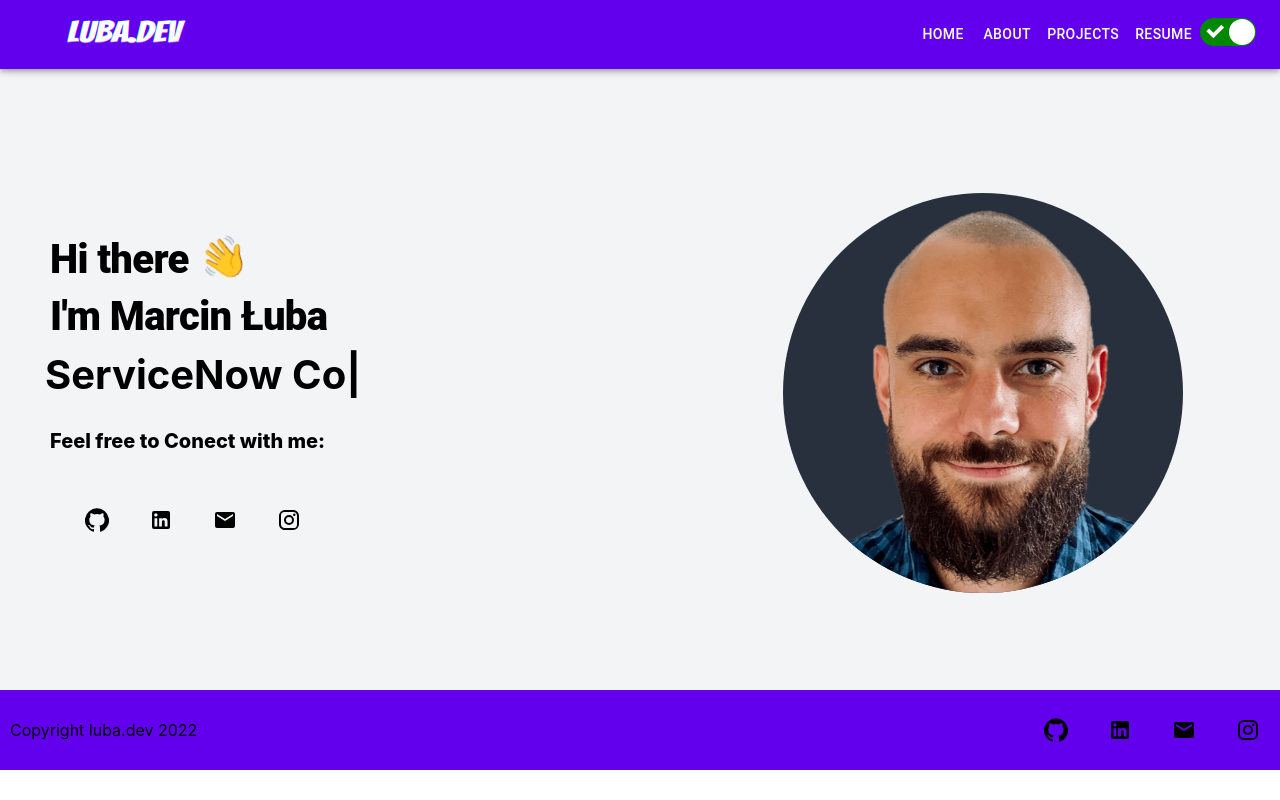
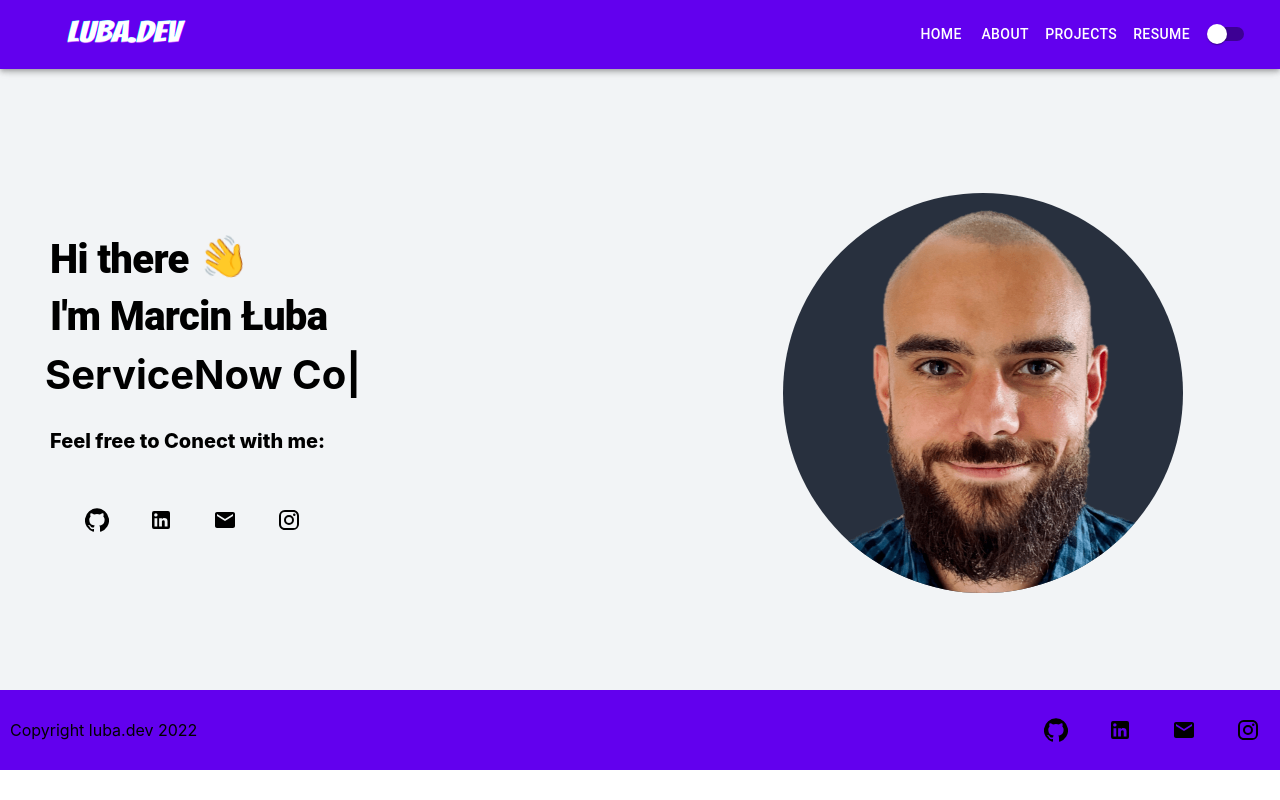
Before and after one commit to Majchrzak202/portfolio, a React (Create React App) app: page / in a window 1280 px wide. Built offline with nearby package versions, Linux system fonts and the light colour scheme.

Commit message:
Switched from text into rocky logo

```diff
--- a/src/components/navbar/Navbar.js
+++ b/src/components/navbar/Navbar.js
@@ -9,14 +9,11 @@ import {
   Container,
   Button,
   MenuItem,
+  Switch,
 } from "@mui/material";
 import Logo from "./../../assets/Logo.png";
-
-import ReactSwitch from "react-switch";
 import { useTheme } from "../context/ThemeContextProvider";
-
 import { Menu as MenuIcon } from "@material-ui/icons";
-import { AllInclusive } from "@material-ui/icons";
 import useStyles from "./Styles";
 import { Link } from "react-router-dom";
 
@@ -60,8 +57,6 @@ const Navbar = () => {
                 style={{ width: "200px", height: "50px" }}
               />
             </Link>
-
-
 
             <div className={classes.grow} />
             <Box sx={{ display: { xs: "none", md: "flex" } }}>
@@ -120,7 +115,7 @@ const Navbar = () => {
               </Menu>
             </Box>
             <Box>
-              <ReactSwitch onChange={toggleTheme} checked={theme === "Light"} />
+              <Switch onChange={toggleTheme}></Switch>
             </Box>
           </Toolbar>
         </Container>
```
